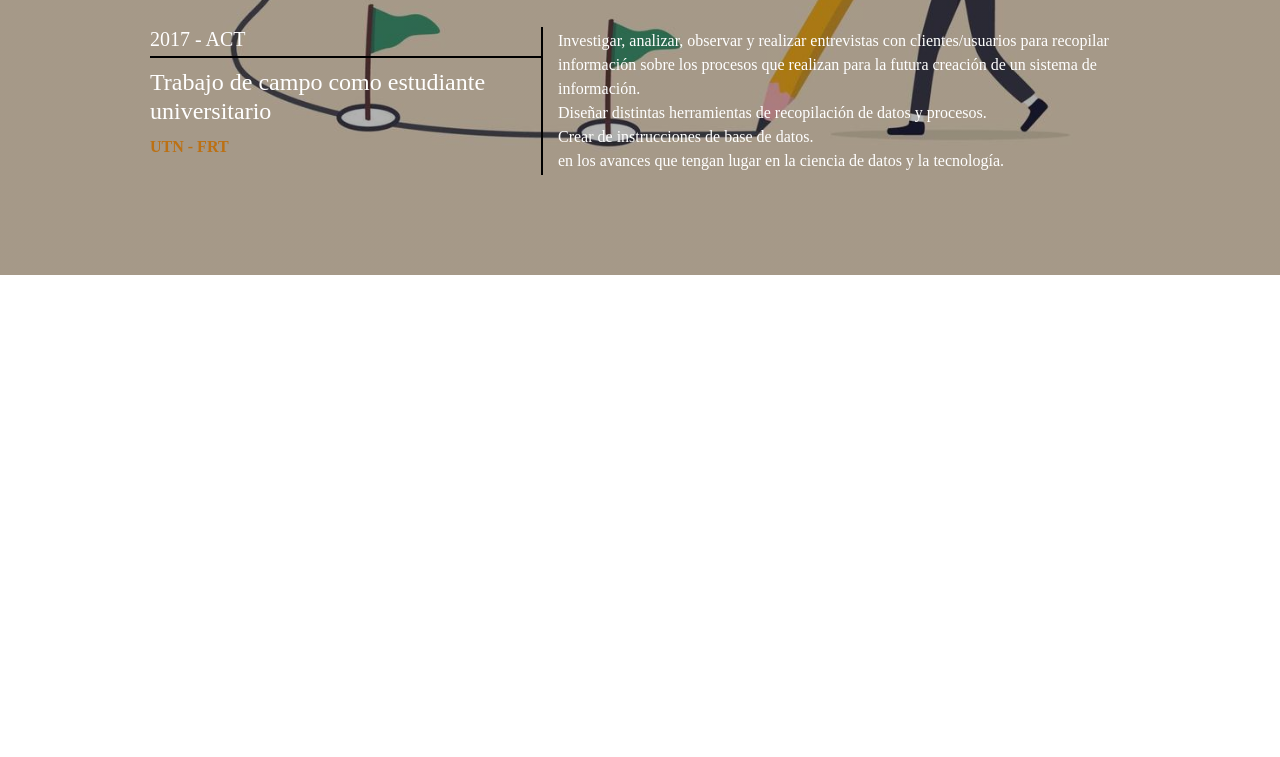
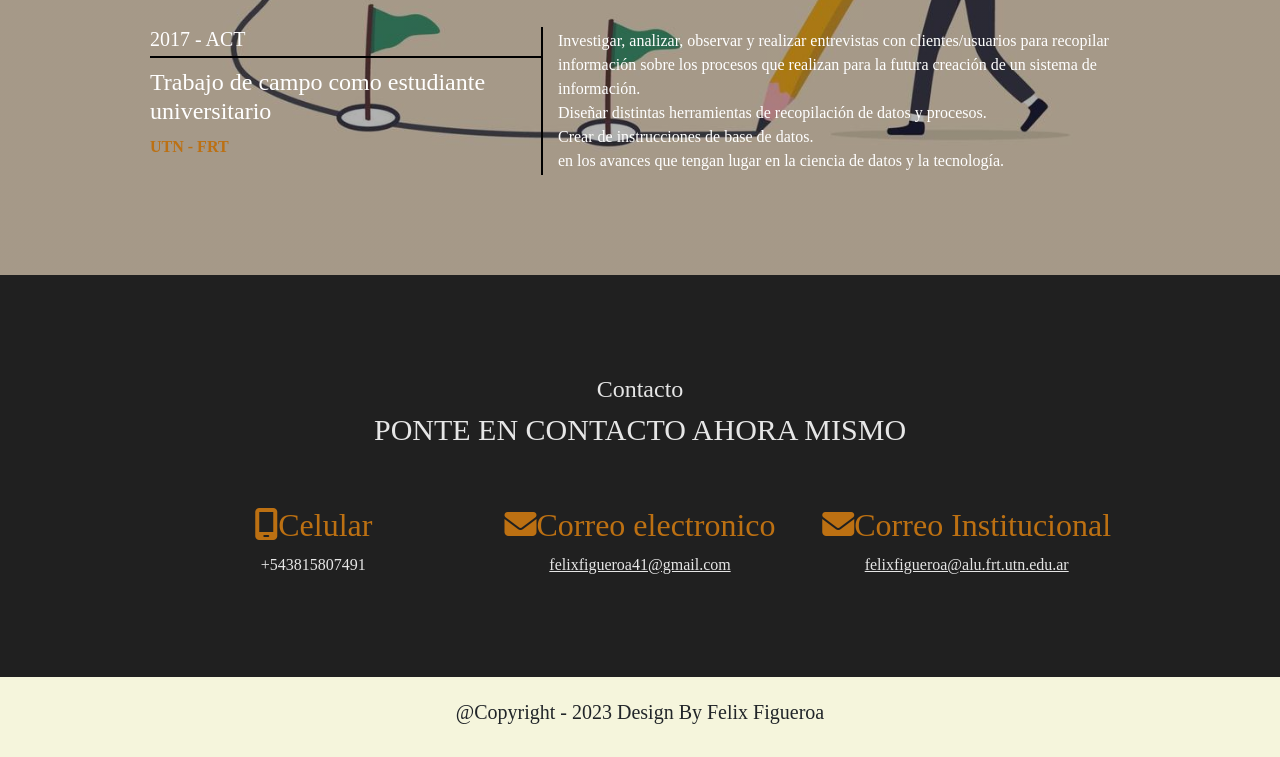
Before and after one commit to felix9941/CV-Figueroa-Felix-, a plain HTML site: page index.html in a window 1280 px wide. Shown: the part 3695-4452 px from the top of the page. Before the commit the page ends 3970 px from the top, so only its background shows below. Drawn offline with nearby package versions, Linux system fonts and the light colour scheme; a web font is replaced by a local one.

Commit message:
Se finalizo con los estilos, se continuará con el JS

```diff
--- a/Css/estilos.css
+++ b/Css/estilos.css
@@ -348,3 +348,44 @@ html {
   border-left: 2px solid black;
   padding-left: 15px;
 }
+/*Contacto */
+.contacto {
+  background-color: #202020;
+  padding: 100px 0 100px 0;
+  color: #e6e6e6;
+  text-align: center;
+}
+.contacto .contenido-seccion {
+  max-width: 1000px;
+  margin: auto;
+  padding: 0 10px;
+}
+.contacto .contenido-seccion h3 {
+  text-transform: uppercase;
+  font-size: 30px;
+}
+.contacto .contenido-seccion .fila {
+  display: flex;
+  justify-content: space-around;
+}
+.contacto .contenido-seccion .fila .col {
+  margin-top: 50px;
+}
+.contacto .contenido-seccion .fila .col a {
+  color: #e6e6e6;
+}
+.contacto .contenido-seccion .fila .col h2 {
+  color: rgb(188, 112, 18);
+}
+footer {
+  padding: 20px 0 20px 0;
+  height: 80px;
+  background-color: beige;
+  text-align: center;
+  font-size: 20px;
+}
+@media screen and (max-width: 800px) {
+  .contacto .contenido-seccion .fila {
+    display: block;
+  }
+}
--- a/index.html
+++ b/index.html
@@ -501,6 +501,53 @@
         </div>
       </div>
     </section>
+
+    <section class="contacto" id="contacto">
+      <div class="contenido-seccion">
+        <h2 class="titulo-seccion">Contacto</h2>
+        <h3>Ponte en contacto ahora mismo</h3>
+        <div class="fila">
+          <div class="col">
+            <h2><i class="fa-solid fa-mobile-screen"></i>Celular</h2>
+            <span class="info-contacto">+543815807491</span>
+          </div>
+          <div class="col">
+            <h2><i class="fa-solid fa-envelope"></i>Correo electronico</h2>
+            <span class="info-contacto"
+              ><nav>
+                <a
+                  class="title"
+                  href="mailto:felixfigueroa41@gmail.com"
+                  target="_blank"
+                  title="Ir a Gmail"
+                >
+                  felixfigueroa41@gmail.com</a
+                >
+              </nav></span
+            >
+          </div>
+          <div class="col">
+            <h2><i class="fa-solid fa-envelope"></i>Correo Institucional</h2>
+            <span class="info-contacto"
+              ><nav>
+                <a
+                  class="title"
+                  href="mailto:felixfigueroa@alu.frt.utn.edu.ar"
+                  target="_blank"
+                  title="Ir a Gmail"
+                >
+                  felixfigueroa@alu.frt.utn.edu.ar</a
+                >
+              </nav></span
+            >
+          </div>
+        </div>
+      </div>
+    </section>
+    <footer>
+      <p>@Copyright - 2023 Design By Felix Figueroa</p>
+    </footer>
+    <script src="./JS/index.js"></script>
     <script
       src="https://cdn.jsdelivr.net/npm/bootstrap@5.3.2/dist/js/bootstrap.bundle.min.js"
       integrity="sha384-C6RzsynM9kWDrMNeT87bh95OGNyZPhcTNXj1NW7RuBCsyN/o0jlpcV8Qyq46cDfL"
```
